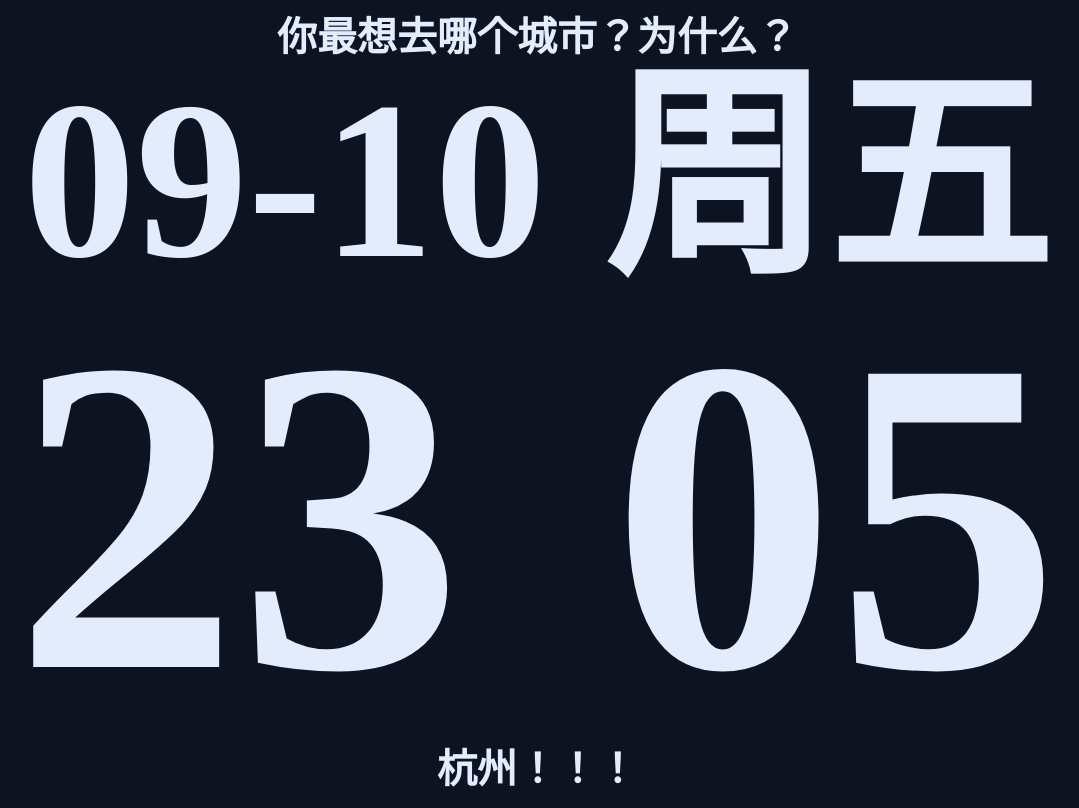
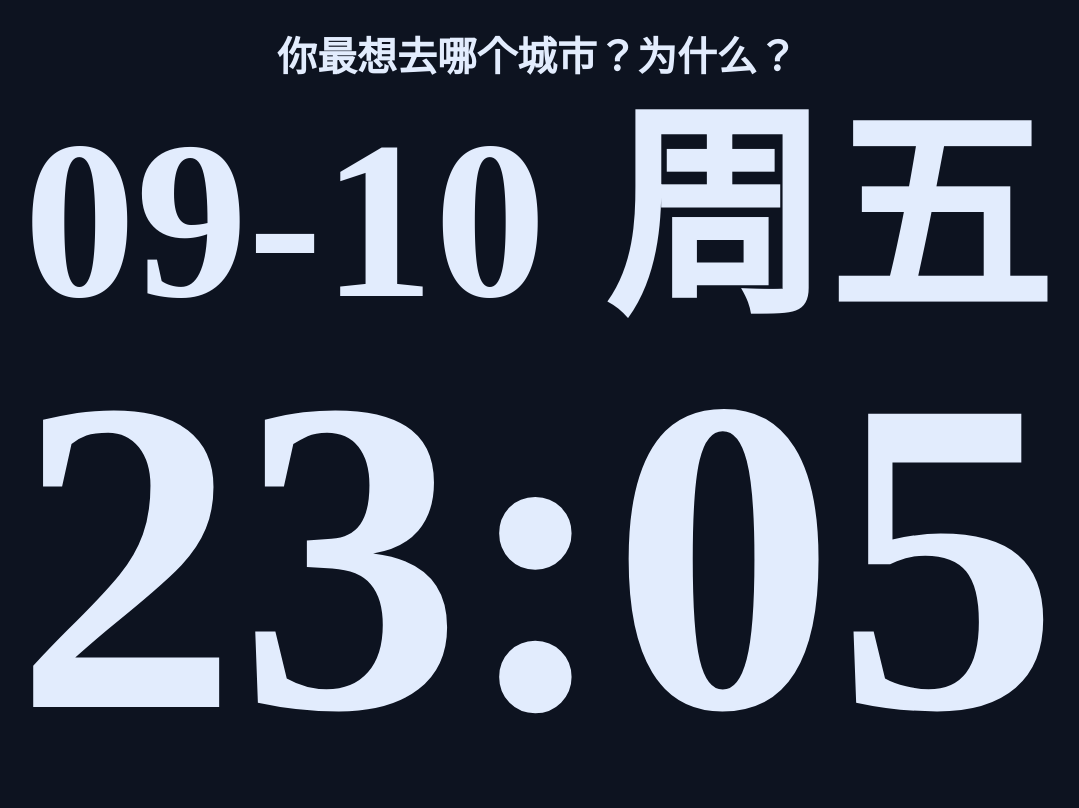
Before and after one commit to sigmaxu/sigmaxu.github.io, a plain HTML site: page index.html in a window 1280 px wide. Shown: the whole page, without its empty margins (103-1182 px from the left). Drawn offline with Linux system fonts and the light colour scheme.

Commit message:
Update index.html

```diff
--- a/index.html
+++ b/index.html
@@ -33,8 +33,8 @@
 
             font-weight: bold;
             color:#e2ecfd;
-            padding-top:10px;
-            padding-bottom: 10px;
+            padding-top:30px;
+            padding-bottom: 30px;
         }
     </style>
 </head>
@@ -48,9 +48,7 @@
     </div>
     <div id="date">03月18日</div>
     <div id="timer">05:47</div>
-    <div class="about">
-        杭州！！！
-    </div>
+
     <script>
         let showSymbl = true
         function clock(){
@@ -64,9 +62,9 @@
             let week = weeks[now.getDay()]
 
             if(showSymbl){
-                document.getElementById('timer').innerHTML = `${hour.padStart(2,'0')}<span>:</span>${minute.padStart(2,'0')}`
+                document.getElementById('timer').innerHTML = `${hour.padStart(2,'0')}<span style="color:#e2ecfd">:</span>${minute.padStart(2,'0')}`
             }else{
-                document.getElementById('timer').innerHTML = `${hour.padStart(2,'0')}<span style="color:#0d1320">:</span>${minute.padStart(2,'0')}`
+                document.getElementById('timer').innerHTML = `${hour.padStart(2,'0')}<span style="color:#e2ecfd">:</span>${minute.padStart(2,'0')}`
             }
             document.getElementById('date').innerHTML = `${month.padStart(2,'0')}-${day.padStart(2,'0')} 周${week}`
 
```
